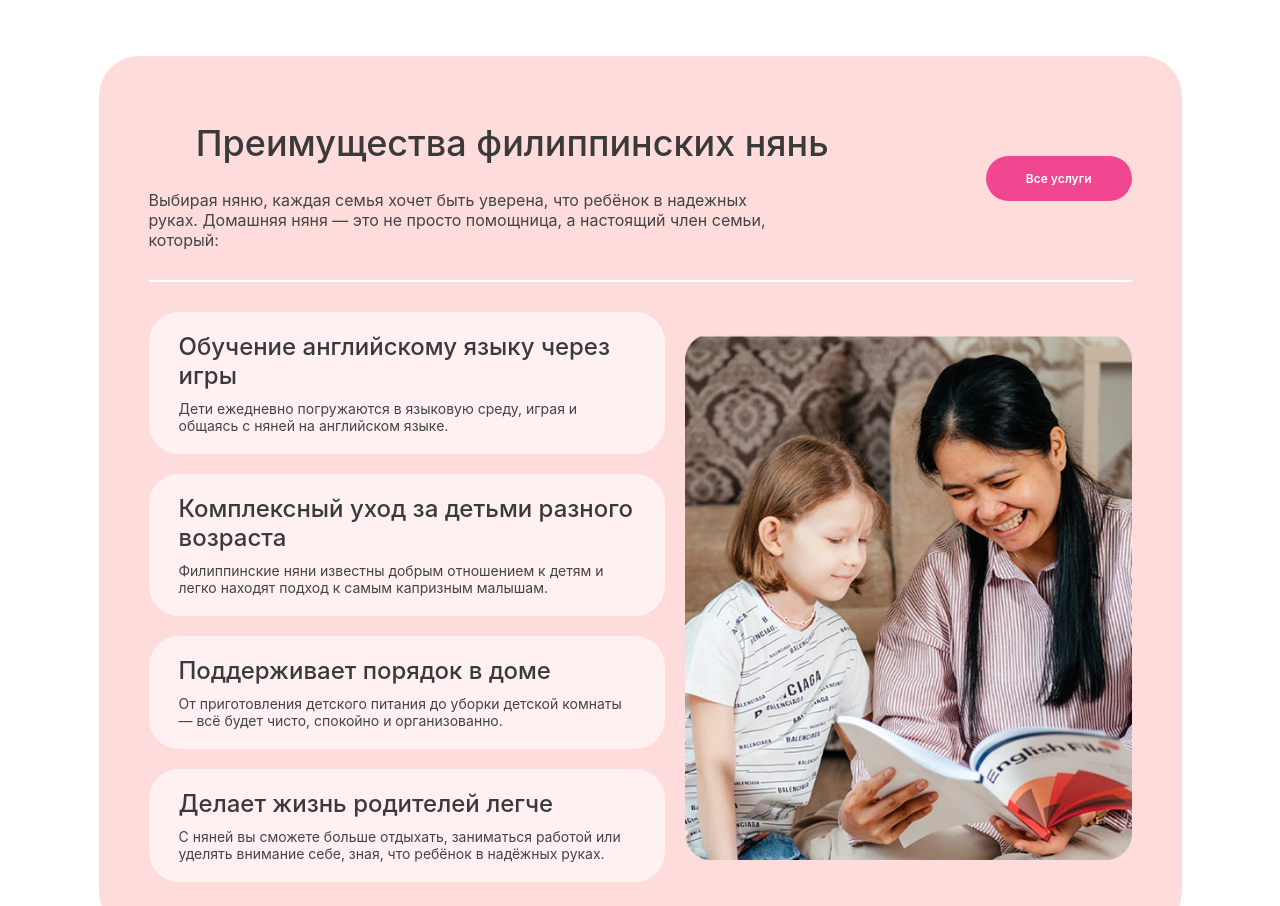
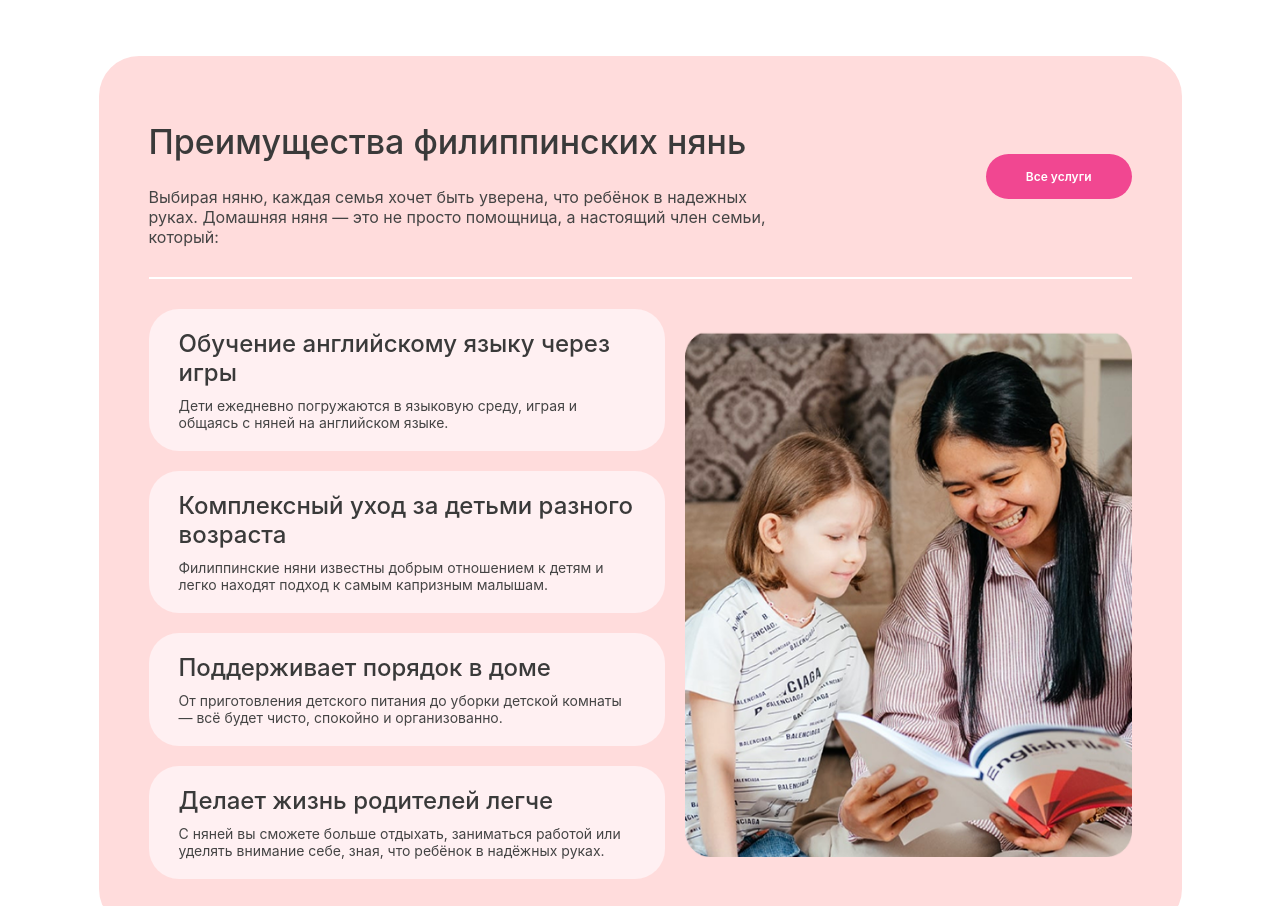
Before and after one commit to alymPp/babysitter, a plain HTML site: page index.html in a window 1280 px wide. Shown: the part 1035-1941 px from the top of the page. Drawn offline with nearby package versions, Linux system fonts and the light colour scheme.

Commit message:
Update index.html

```diff
--- a/index.html
+++ b/index.html
@@ -178,7 +178,7 @@
           <div class="benefits">
             <div class="benefits-title">
               <div class="benefits-title-text">
-                <h2 class="section-title">Преимущества филиппинских нянь</h2>
+                <h2 style=" padding: 15px 0; font-size: 34px; font-weight: 500;">Преимущества филиппинских нянь</h2>
                 <p>Выбирая няню, каждая семья хочет быть уверена,
                   что ребёнок в надежных руках. Домашняя няня — это
                   не просто помощница, а настоящий член семьи, который:</p>
```
